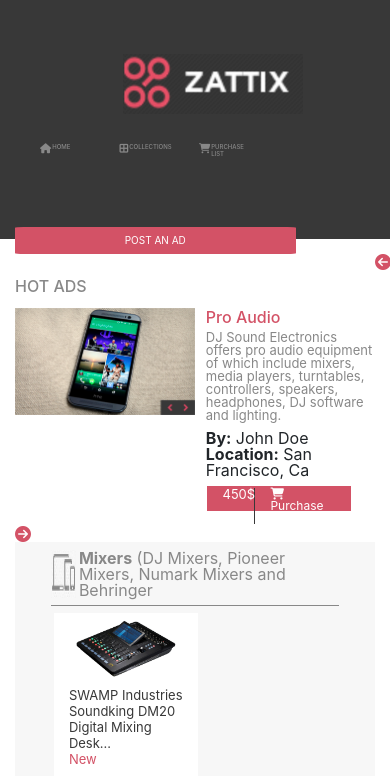
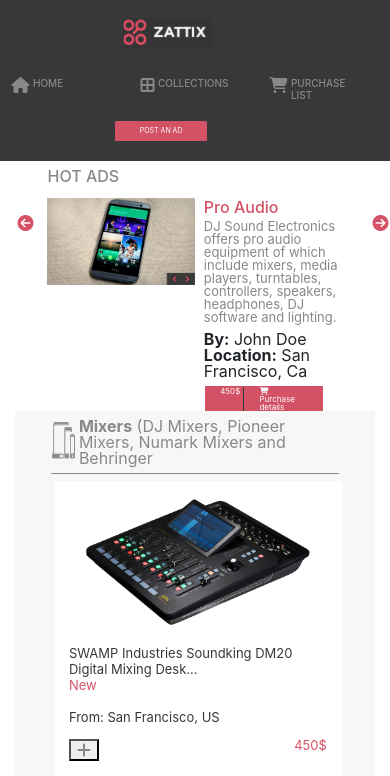
Before and after one commit to jabichris/Dj-equipment-shop, a plain HTML site: page index.html in a window 390 px wide. Shown: the top 776 px of the page. Drawn offline with nearby package versions, Linux system fonts and the light colour scheme.

Commit message:
work on feedback

```diff
--- a/assets/styles/main.css
+++ b/assets/styles/main.css
@@ -29,6 +29,7 @@
 .menu {
   margin-top: 2%;
   display: flex;
+  justify-content: center;
 }
 
 li {
@@ -107,6 +108,10 @@
   width: 80px;
   padding-top: 15%;
   border: none;
+}
+
+.hot-ads .col-1 {
+  padding-top: 10%;
 }
 
 .fa {
@@ -394,7 +399,8 @@
   }
 
   .col-sm-4 {
-    max-width: 50%;
+    flex: 0 0 100%;
+    max-width: 100%;
   }
 
   .search-content img {
@@ -402,13 +408,16 @@
   }
 
   .button {
-    font-size: 10px;
+    font-size: 7px;
+    height: 100%;
+    width: 40%;
+    margin-top: 0%;
   }
 
   .img-header {
-    width: 50%;
+    width: 25%;
     margin-left: 30%;
-    margin-top: 15%;
+    margin-top: 5%;
   }
 
   .search-choice {
@@ -421,25 +430,52 @@
   }
 
   h3 {
-    font-size: 6px;
+    font-size: 10px;
+  }
+
+  .menu {
+    width: 100%;
   }
 
   .menu li {
-    flex: 0 0 15%;
-    max-width: 15%;
-    font-size: 10px;
+    flex: 0 0 30%;
+    max-width: 30%;
+    font-size: 16px;
+  }
+  .menu li:last-child() {
+    margin-left: 10px;
+  }
+
+  .button-container {
+    padding-left: 32%;
+    height: 20px;
+    margin-bottom: 20px;
   }
 
   .col-lg-2 .button {
-    flex: 0 0 100%;
-    max-width: 100%;
-    width: 100%;
+    flex: 0 0 30%;
+    max-width: 30%;
+    height: 60px;
     font-size: 7px;
-    margin-top: 25%;
+    margin-top: 0%;
+  }
+
+  nav .col-lg-2 {
+    padding-bottom: 2%;
+    justify-content: center;
+    display: flex;
   }
 
   .footer .col-sm-7 {
     padding-top: 4%;
+  }
+
+  .price-tag {
+    font-size: 8px;
+  }
+
+  .purchase-details {
+    font-size: 8px;
   }
 }
 
--- a/index.html
+++ b/index.html
@@ -22,25 +22,25 @@
     <!-- main container-->
     <main class="container">
       <header class="row">
-        <div class="col-sm-3">
+        <div class="col-md-3">
           <img src="./assets/images/logo.png" alt="" class="img-header" />
         </div>
-        <nav class="row col-sm-9">
-          <ul class="col-sm-9 menu">
-            <li class="col-sm-3">
+        <nav class="row col-md-9">
+          <ul class="col-md-9 menu">
+            <li class="col-md-3">
               <i class="fas fa-home"></i>
               <h3>HOME</h3>
             </li>
-            <li class="col-sm-3">
+            <li class="col-md-3">
               <i class="fas fa-border-all"></i>
               <h3>COLLECTIONS</h3>
             </li>
-            <li class="col-sm-6">
+            <li class="col-md-6">
               <i class="fas fa-shopping-cart"></i>
               <h3>PURCHASE LIST</h3>
             </li>
           </ul>
-          <div class="col-sm-3">
+          <div class="button-container col-md-3">
             <button class="button">POST AN AD</button>
           </div>
         </nav>
@@ -72,10 +72,10 @@
         </ul>
       </div>
       <div class="hot-ads row">
-        <div class="col-sm-2">
+        <div class="col-1 col-sm-2">
           <i class="fa fa-arrow-circle-left"></i>
         </div>
-        <div class="col-sm-8">
+        <div class="col-10 col-sm-8">
           <div class="card-title">
             <h1>HOT ADS</h1>
           </div>
@@ -104,7 +104,7 @@
             </div>
           </div>
         </div>
-        <div class="col-sm-2">
+        <div class="col-1 col-sm-2">
           <i class="fa fa-arrow-circle-right"></i>
         </div>
       </div>
```
Also changed, not shown: pages/search.html (+6 -6 lines).
